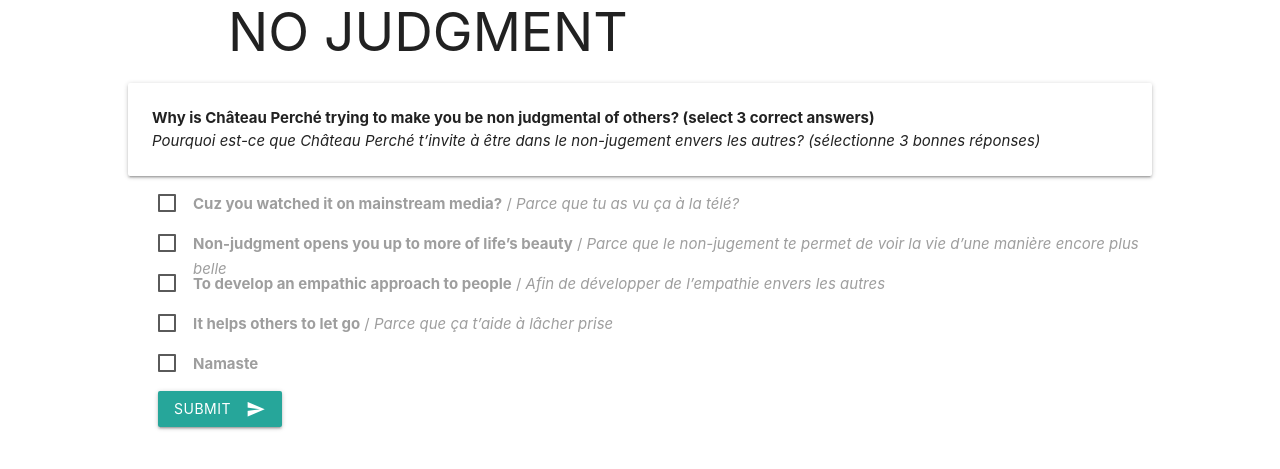
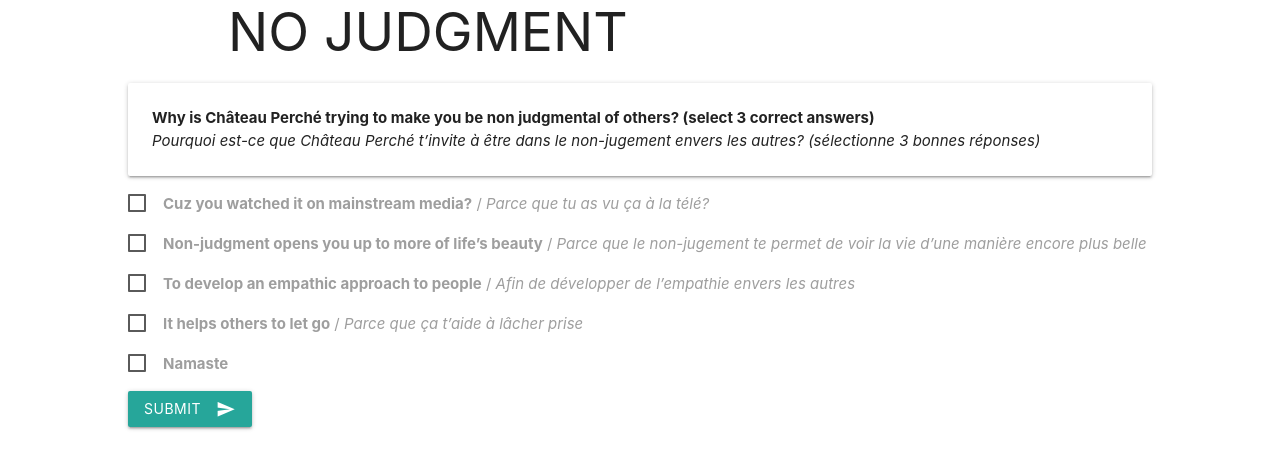
Before and after one commit to Babel404/cpsite, a Django app: page /q1 in a window 1280 px wide. Shown: the part 35-504 px from the top of the page. Run offline with Django 4.2, Linux system fonts and the light colour scheme; some libraries are stand-ins or nearby versions.

Commit message:
oh come on

```diff
--- a/templates/mainapp/1q1.html
+++ b/templates/mainapp/1q1.html
@@ -20,46 +20,35 @@
       </div>
     </div>
 
-    <div style="margin-left: 30px">
     <p>
-      <div class="form-check">
       <label>
         <input type="checkbox" value="{{ answer1 }}" name="q1a1" />
         <span>{{ answer1|safe }}</span>
       </label>
-    </div>
     </p>
     <p>
-      <div class="form-check">
       <label>
         <input type="checkbox" value="{{ answer2 }}" name="q1a2" />
         <span>{{ answer2|safe }}</span>
       </label>
-      </div>
     </p>
     <p>
-      <div class="form-check">
       <label>
         <input type="checkbox" value="{{ answer3 }}" name="q1a3" />
         <span>{{ answer3|safe }}</span>
       </label>
-      </div>
     </p>
     <p>
-      <div class="form-check">
       <label>
         <input type="checkbox" value="{{ answer4 }}" name="q1a4" />
         <span>{{ answer4|safe }}</span>
       </label>
-      </div>
     </p>
     <p>
-      <div class="form-check">
       <label>
         <input type="checkbox" value="{{ answer5 }}" name="q1a5" />
         <span>{{ answer5|safe }}</span>
       </label>
-      </div>
     </p>
 
   <button class="btn waves-effect waves-light" type="submit" value="submit">
```
